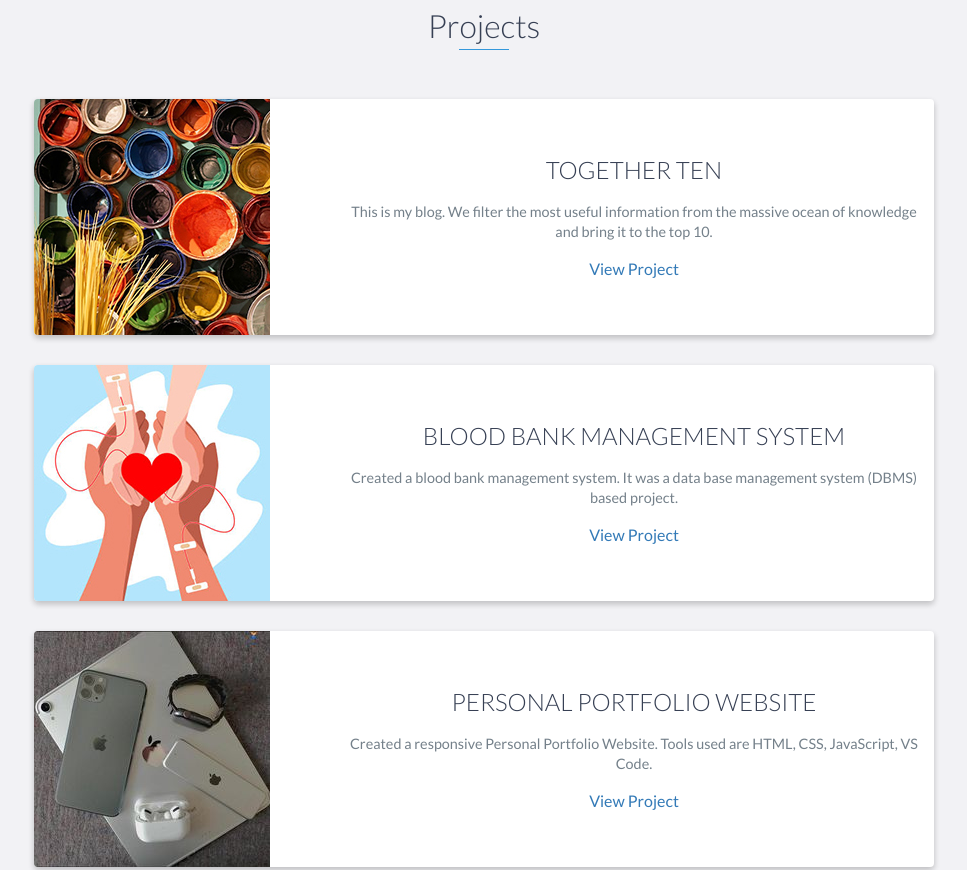
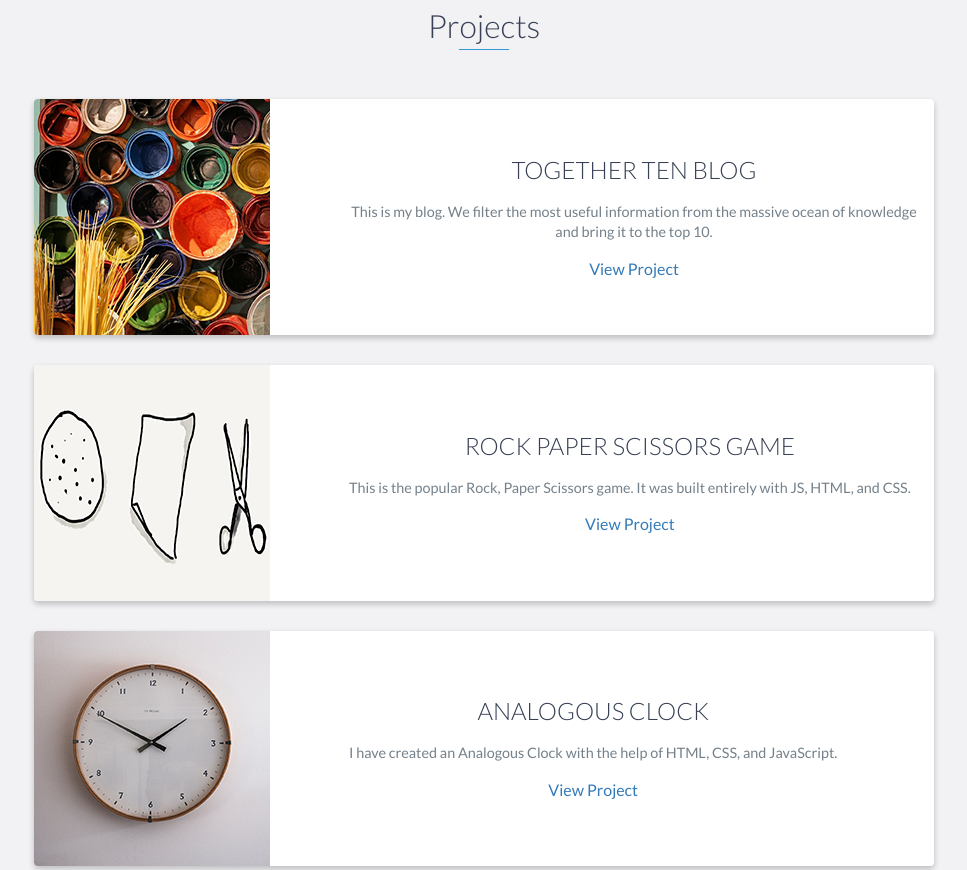
Before and after one commit to dhairyamahajann/Personaol-Portfolio-Website, a plain HTML site: page my project/index.html in a window 1280 px wide. Shown: the part 2580-3450 px from the top of the page, without its empty margins (156-1123 px from the left). Drawn offline with nearby package versions, Linux system fonts and the light colour scheme; files whose address does not match are found by name.

Commit message:
Update index.html

```diff
--- a/my project/index.html
+++ b/my project/index.html
@@ -164,11 +164,45 @@
                     </div>
                     <!-- End .project-image -->
                     <div class="project-info">
-                        <h3>TOGETHER TEN</h3>
+                        <h3>TOGETHER TEN BLOG</h3>
                         <p>
                             This is my blog. We filter the most useful information from the massive ocean of knowledge and bring it to the top 10.
                         </p>
                         <a href="https://togetherten.blogspot.com/" target="_blank">View Project</a>
+                    </div>
+                    <!-- End .project-info -->
+                </div>
+                <!-- End .project -->
+
+                <div class="project shadow-large">
+                    <div class="project-image">
+                        <img src="C:\Users\Dhairya\OneDrive\Desktop\my project\img\rock.jpg" />
+                    </div>
+                    <!-- End .project-image -->
+                    <div class="project-info">
+                        <h3>ROCK PAPER SCISSORS GAME</h3>
+                        <p>
+                            This is the popular Rock, Paper Scissors game. It was built entirely with JS, HTML, and CSS.
+                        </p>
+                        <a href="https://github.com/dhairyamahajann/Rock-Paper-Scissors-Game"target="_blank">View Project</a>
+                    </div>
+                    <!-- End .project-info -->
+                </div>
+                <!-- End .project -->
+
+
+
+                <div class="project shadow-large">
+                    <div class="project-image">
+                        <img src="C:\Users\Dhairya\OneDrive\Desktop\my project\img\clock.jpg" />
+                    </div>
+                    <!-- End .project-image -->
+                    <div class="project-info">
+                        <h3>ANALOGOUS CLOCK</h3>
+                        <p>
+                            I have created an Analogous Clock with the help of HTML, CSS, and JavaScript.
+                        </p>
+                        <a href="https://github.com/dhairyamahajann/Analogous-Clock"target="_blank">View Project</a>
                     </div>
                     <!-- End .project-info -->
                 </div>
@@ -184,7 +218,7 @@
                         <p>
                             Created a blood bank management system. It was a data base management system (DBMS) based project.
                         </p>
-                        <a href="#">View Project</a>
+                        <a href="https://drive.google.com/file/d/1Y-kYFL5cg-f1viYaWoRm7xAyS6IuDaot/view?usp=sharing" target="_blank">View Project</a>
                     </div>
                     <!-- End .project-info -->
                 </div>
@@ -200,7 +234,7 @@
                         <p>
                             Created a responsive Personal Portfolio Website. Tools used are HTML, CSS, JavaScript, VS Code.
                         </p>
-                        <a href="https://github.com/dhairyamahajann/Personaol-Portfolio-Website.git">View Project</a>
+                        <a href="https://github.com/dhairyamahajann/Personaol-Portfolio-Website.git" target="_blank">View Project</a>
                     </div>
                     <!-- End .project-info -->
 
```
